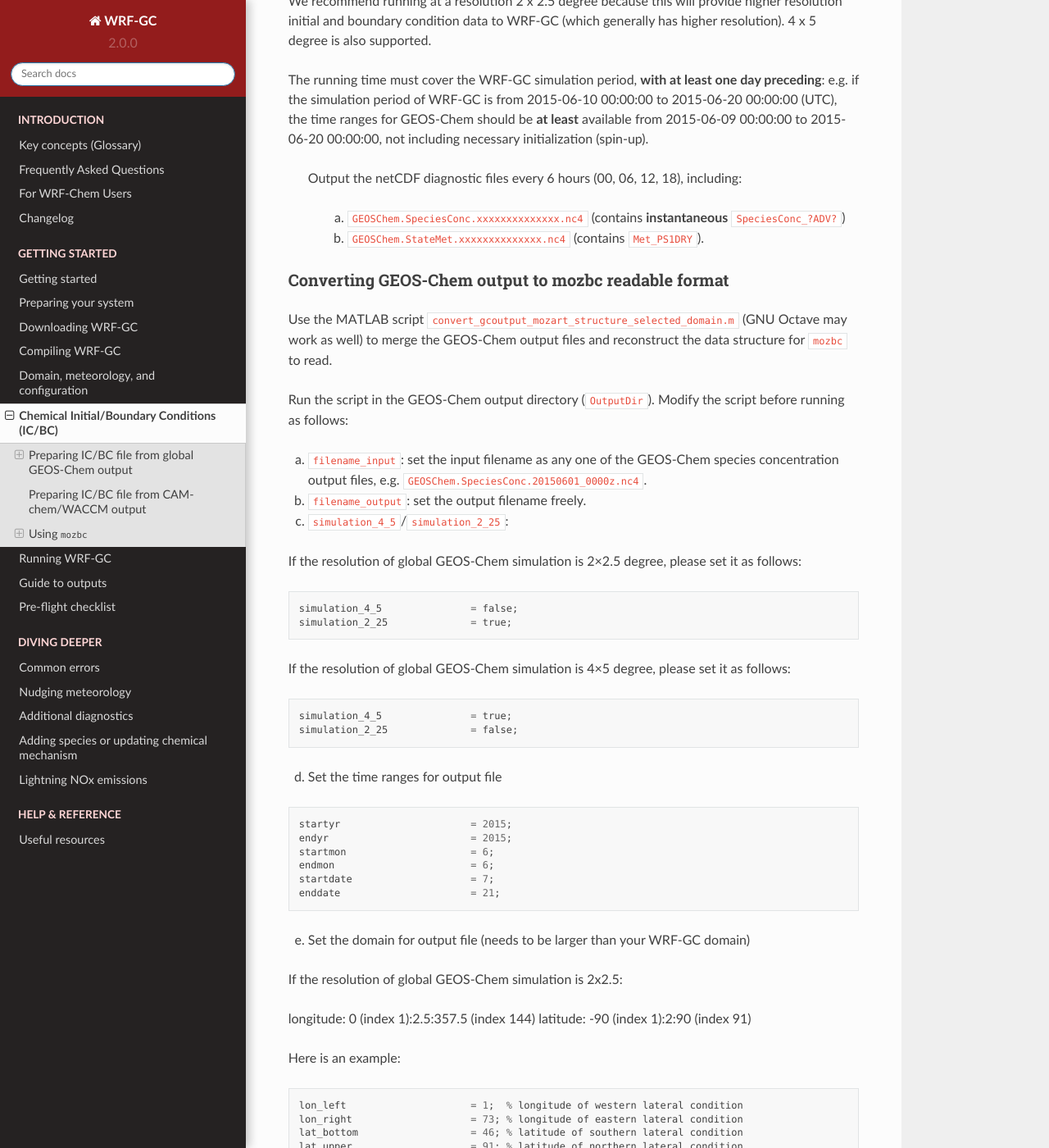
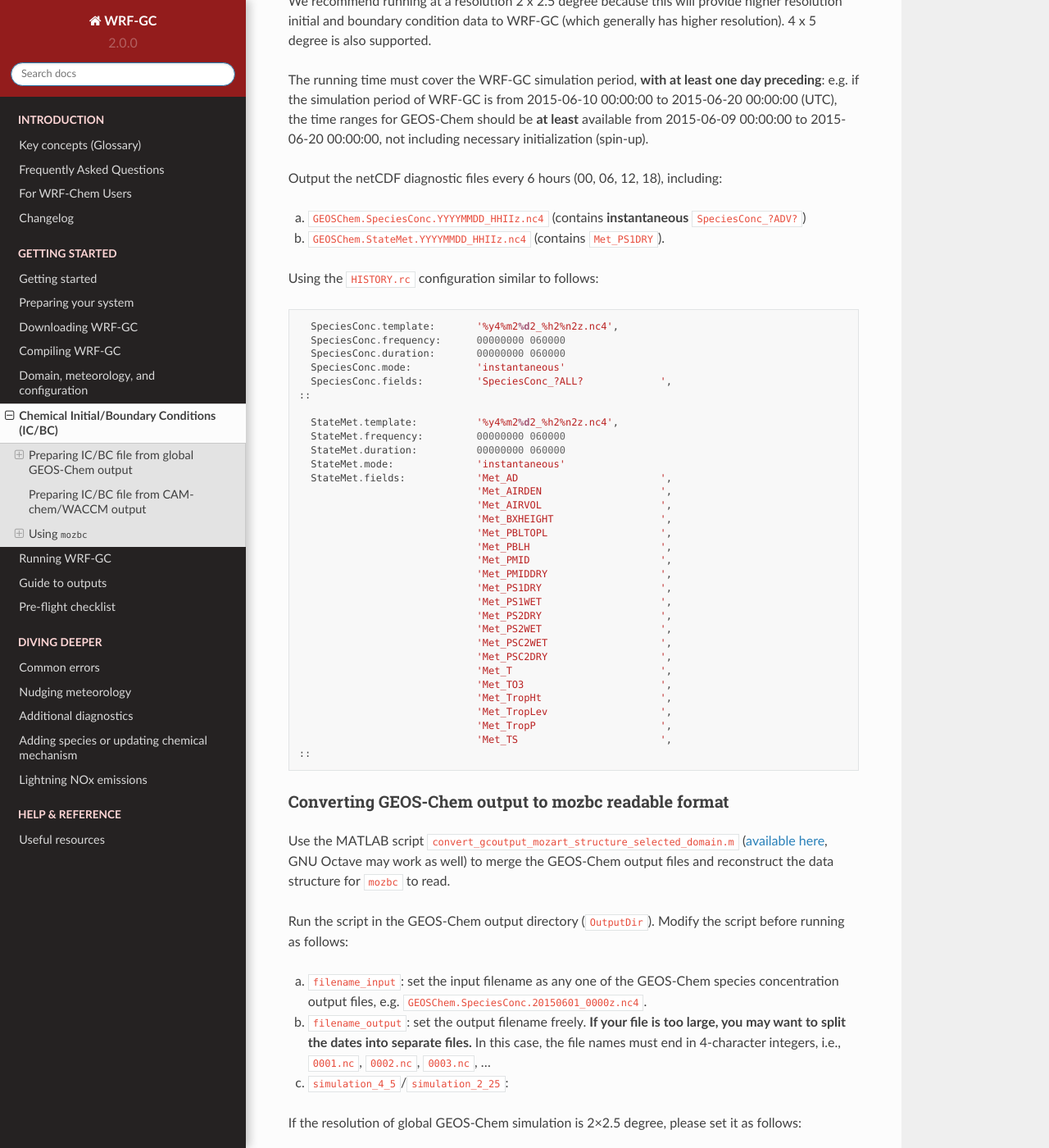
Before and after one commit to WRF-GC/documentation, a Sphinx documentation site: the page built from docs/source/icbc.rst, in a window 1280 px wide and 1400 px high, scrolled down 761 px. Shown: the whole window at 82% size. Built offline with Sphinx 7.4.7 and the Read the Docs theme 2.0.0, drawn with Linux system fonts in a browser that asks for light colours; some of the changed text lies outside the part shown.

Commit message:
Update 12/29/22

```diff
--- a/docs/source/icbc.rst
+++ b/docs/source/icbc.rst
@@ -25,22 +25,59 @@ We recommend running at a resolution 2 x 2.5 degree because this will provide hi
 
 The running time must cover the WRF-GC simulation period, **with at least one day preceding**: e.g. if the simulation period of WRF-GC is from 2015-06-10 00:00:00 to 2015-06-20 00:00:00 (UTC), the time ranges for GEOS-Chem should be **at least** available from 2015-06-09 00:00:00 to 2015-06-20 00:00:00, not including necessary initialization (spin-up).
 
-   Output the netCDF diagnostic files every 6 hours (00, 06, 12, 18), including:
+Output the netCDF diagnostic files every 6 hours (00, 06, 12, 18), including:
 
-    (a) ``GEOSChem.SpeciesConc.xxxxxxxxxxxxxx.nc4`` (contains **instantaneous** ``SpeciesConc_?ADV?``)
+(a) ``GEOSChem.SpeciesConc.YYYYMMDD_HHIIz.nc4`` (contains **instantaneous** ``SpeciesConc_?ADV?``)
 
-    (b) ``GEOSChem.StateMet.xxxxxxxxxxxxxx.nc4`` (contains ``Met_PS1DRY``).
+(b) ``GEOSChem.StateMet.YYYYMMDD_HHIIz.nc4`` (contains ``Met_PS1DRY``).
+
+Using the ``HISTORY.rc`` configuration similar to follows:
+
+.. code-block::
+
+          SpeciesConc.template:       '%y4%m2%d2_%h2%n2z.nc4',
+          SpeciesConc.frequency:      00000000 060000
+          SpeciesConc.duration:       00000000 060000
+          SpeciesConc.mode:           'instantaneous'
+          SpeciesConc.fields:         'SpeciesConc_?ALL?             ',
+        ::
+
+          StateMet.template:          '%y4%m2%d2_%h2%n2z.nc4',
+          StateMet.frequency:         00000000 060000
+          StateMet.duration:          00000000 060000
+          StateMet.mode:              'instantaneous'
+          StateMet.fields:            'Met_AD                        ',
+                                      'Met_AIRDEN                    ',
+                                      'Met_AIRVOL                    ',
+                                      'Met_BXHEIGHT                  ',
+                                      'Met_PBLTOPL                   ',
+                                      'Met_PBLH                      ',
+                                      'Met_PMID                      ',
+                                      'Met_PMIDDRY                   ',
+                                      'Met_PS1DRY                    ',
+                                      'Met_PS1WET                    ',
+                                      'Met_PS2DRY                    ',
+                                      'Met_PS2WET                    ',
+                                      'Met_PSC2WET                   ',
+                                      'Met_PSC2DRY                   ',
+                                      'Met_T                         ',
+                                      'Met_TO3                       ',
+                                      'Met_TropHt                    ',
+                                      'Met_TropLev                   ',
+                                      'Met_TropP                     ',
+                                      'Met_TS                        ',
+        ::
+
 
 Converting GEOS-Chem output to mozbc readable format
 ^^^^^^^^^^^^^^^^^^^^^^^^^^^^^^^^^^^^^^^^^^^^^^^^^^^^
-Use the MATLAB script ``convert_gcoutput_mozart_structure_selected_domain.m`` (GNU Octave may work as well) to merge the GEOS-Chem output files and reconstruct the data structure for ``mozbc`` to read.
+Use the MATLAB script ``convert_gcoutput_mozart_structure_selected_domain.m`` (`available here <https://github.com/fengx7/WRF-GC-GCC_ICBC/blob/master/convert_gcoutput_mozart_structure_selected_domain.m>`_, GNU Octave may work as well) to merge the GEOS-Chem output files and reconstruct the data structure for ``mozbc`` to read.
 
 Run the script in the GEOS-Chem output directory (``OutputDir``). Modify the script before running as follows:
 
-(a) ``filename_input``: set the input filename as any one of the GEOS-Chem species concentration output files, e.g.
-    ``GEOSChem.SpeciesConc.20150601_0000z.nc4``.
+(a) ``filename_input``: set the input filename as any one of the GEOS-Chem species concentration output files, e.g. ``GEOSChem.SpeciesConc.20150601_0000z.nc4``.
 
-(b) ``filename_output``: set the output filename freely.
+(b) ``filename_output``: set the output filename freely. **If your file is too large, you may want to split the dates into separate files.** In this case, the file names must end in 4-character integers, i.e., ``0001.nc``, ``0002.nc``, ``0003.nc``, ...
 
 (c) ``simulation_4_5``/``simulation_2_25``:
 
@@ -69,14 +106,9 @@ If the resolution of global GEOS-Chem simulation is 4×5 degree, please set it a
         startdate                    = 7;
         enddate                      = 21;
 
-(e) Set the domain for output file (needs to be larger than your WRF-GC domain)
+(e) Set the domain for output file (needs to be larger than your WRF-GC domain). The subsetting is index-based.
 
-If the resolution of global GEOS-Chem simulation is 2x2.5:
-
-longitude: 0 (index 1):2.5:357.5 (index 144)
-latitude: -90 (index 1):2:90 (index 91)
-
-Here is an example:
+For example, if the resolution of global GEOS-Chem simulation is 2x2.5, longitude indices range from 0 to 144 and correspond to longitudes ``0:2.5:357.5``, latitude indices range from 1 to 91 and correspond to ``-90:2:90``. Then these indices would be set in the script as follows:
 
 .. code-block::
 
@@ -90,6 +122,10 @@ The netCDF file will be generated after running the script.
 .. info::
 
     If you want to use data from other year / months to run WRF-GC, you can tweak the script to read alternative GEOS-Chem output file names. The time slices in the GEOS-Chem output files is not checked by the script.
+
+.. warning::
+
+    If the script is taking too long to write the netCDF output file, try splitting the file into multiple contiguous date chunks. ``mozbc`` will be able to read and automatically increment the file number, provided they end with four integer digits.
 
 Preparing IC/BC file from CAM-chem/WACCM output
 ------------------------------------------------
```
Also changed, not shown: docs/source/common-errors.rst (+11 -2 lines).
